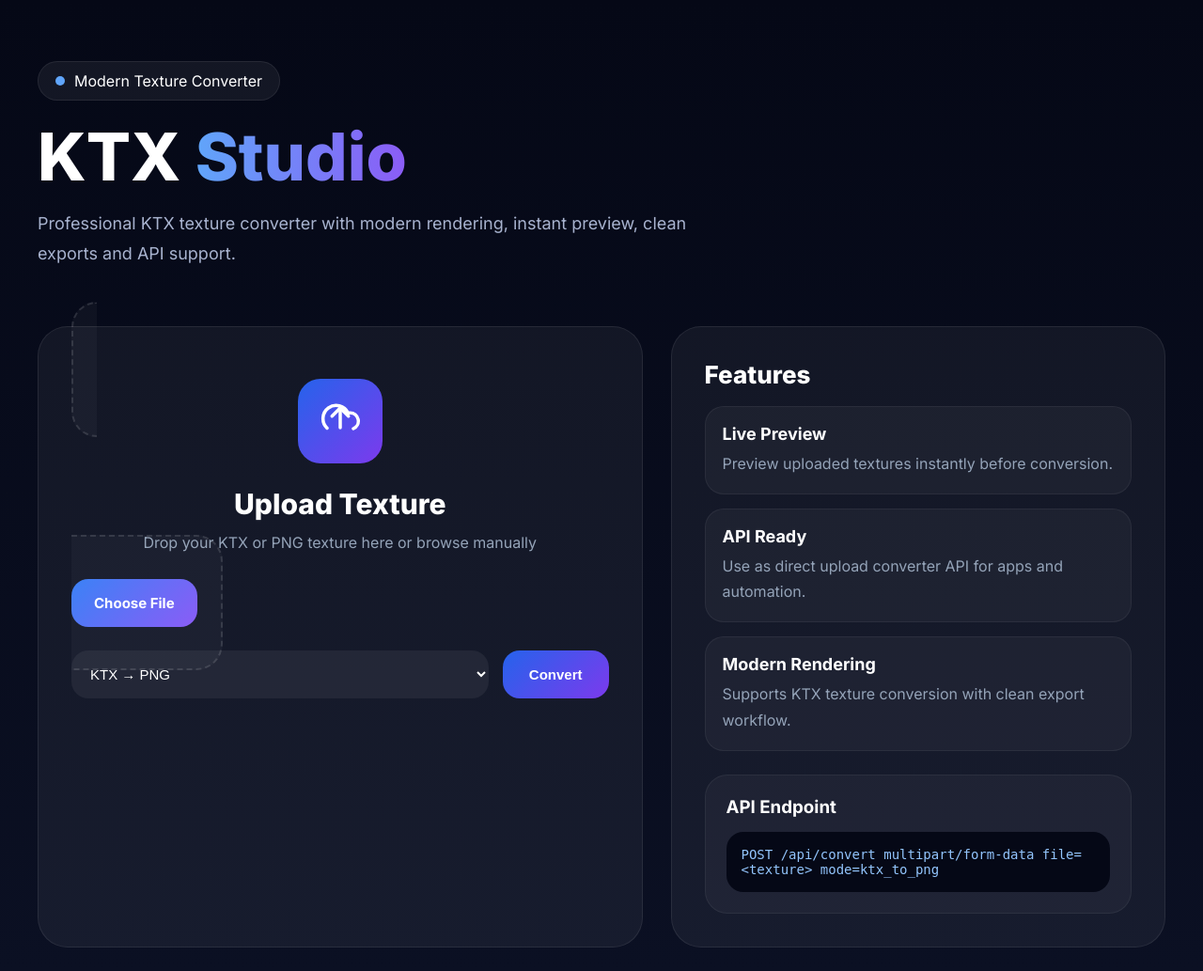
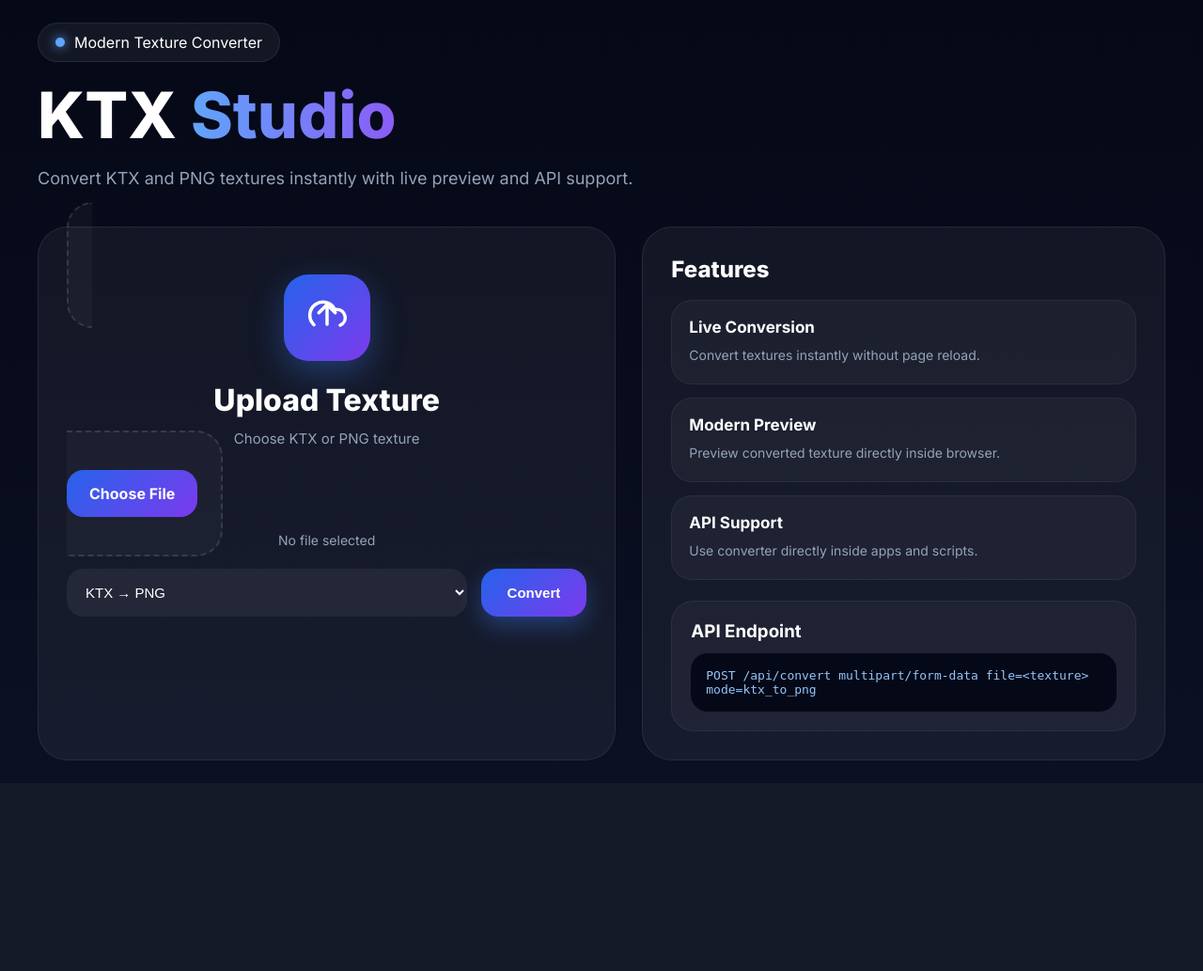
Before and after one commit to MACBRUH-OFC/KtxTest, a Flask app: page / in a window 1280 px wide. Shown: the whole page at 94% size. After the commit the page ends 809 px from the top, so only its background shows below. Run offline with Flask 3, Linux system fonts and the light colour scheme.

Commit message:
Update index.html

```diff
--- a/templates/index.html
+++ b/templates/index.html
@@ -36,16 +36,16 @@ linear-gradient(
 #0b1023
 );
 
+min-height:100vh;
+
 color:white;
 
-min-height:100vh;
+padding:24px;
 
-padding:25px;
+overflow-x:hidden;
 }
 
 .container{
-
-width:100%;
 
 max-width:1200px;
 
@@ -54,7 +54,7 @@ margin:auto;
 
 .hero{
 
-padding:40px 0 60px;
+margin-bottom:35px;
 }
 
 .badge{
@@ -75,7 +75,7 @@ rgba(255,255,255,0.06);
 border:
 1px solid rgba(255,255,255,0.08);
 
-margin-bottom:25px;
+margin-bottom:22px;
 }
 
 .dot{
@@ -83,20 +83,23 @@ margin-bottom:25px;
 width:10px;
 height:10px;
 
+border-radius:50%;
+
 background:#60a5fa;
 
-border-radius:50%;
+box-shadow:
+0 0 12px #60a5fa;
 }
 
 h1{
 
-font-size:70px;
+font-size:68px;
 
 line-height:1;
 
 font-weight:800;
 
-margin-bottom:20px;
+margin-bottom:18px;
 }
 
 .gradient{
@@ -119,19 +122,19 @@ font-size:18px;
 
 line-height:1.8;
 
-color:#a8b3cf;
+max-width:700px;
 
-max-width:700px;
+color:#94a3b8;
 }
 
-.grid{
+.layout{
 
 display:grid;
 
 grid-template-columns:
-1.1fr 0.9fr;
+1.05fr 0.95fr;
 
-gap:30px;
+gap:28px;
 }
 
 .card{
@@ -144,29 +147,29 @@ border:
 
 border-radius:32px;
 
-padding:35px;
+padding:30px;
 }
 
-.upload-area{
+.upload{
 
 border:
 2px dashed rgba(255,255,255,0.12);
 
+background:
+rgba(255,255,255,0.03);
+
 border-radius:28px;
 
-padding:60px 25px;
+padding:55px 25px;
 
 text-align:center;
 
-transition:0.25s ease;
-
 cursor:pointer;
 
-background:
-rgba(255,255,255,0.03);
+transition:0.25s ease;
 }
 
-.upload-area:hover{
+.upload:hover{
 
 border-color:#60a5fa;
 
@@ -176,14 +179,14 @@ rgba(96,165,250,0.05);
 
 .icon{
 
-width:90px;
-height:90px;
+width:92px;
+height:92px;
 
 margin:auto;
 
-margin-bottom:25px;
+margin-bottom:22px;
 
-border-radius:24px;
+border-radius:26px;
 
 display:flex;
 
@@ -197,27 +200,30 @@ linear-gradient(
 #2563eb,
 #7c3aed
 );
+
+box-shadow:
+0 12px 35px rgba(59,130,246,0.35);
 }
 
 .title{
 
-font-size:30px;
+font-size:32px;
 
 font-weight:800;
 
-margin-bottom:10px;
+margin-bottom:12px;
 }
 
 .sub{
 
+font-size:15px;
+
 color:#94a3b8;
 
-line-height:1.7;
-
-margin-bottom:25px;
+margin-bottom:24px;
 }
 
-.btn{
+.pick{
 
 display:inline-flex;
 
@@ -225,26 +231,18 @@ align-items:center;
 
 justify-content:center;
 
-padding:16px 24px;
+padding:15px 24px;
 
 border-radius:18px;
 
 background:
 linear-gradient(
 135deg,
-#3b82f6,
-#8b5cf6
+#2563eb,
+#7c3aed
 );
 
 font-weight:700;
-
-font-size:15px;
-
-color:white;
-
-cursor:pointer;
-
-border:none;
 }
 
 input[type=file]{
@@ -257,7 +255,7 @@ display:flex;
 
 gap:15px;
 
-margin-top:25px;
+margin-top:22px;
 }
 
 select{
@@ -266,11 +264,11 @@ flex:1;
 
 padding:16px;
 
-border-radius:18px;
-
 border:none;
 
 outline:none;
+
+border-radius:18px;
 
 background:
 rgba(255,255,255,0.06);
@@ -302,28 +300,14 @@ linear-gradient(
 );
 
 color:white;
-}
 
-.preview{
-
-margin-top:25px;
-
-display:none;
-}
-
-.preview img{
-
-width:100%;
-
-border-radius:24px;
-
-border:
-1px solid rgba(255,255,255,0.08);
+box-shadow:
+0 10px 25px rgba(59,130,246,0.35);
 }
 
 .side-title{
 
-font-size:26px;
+font-size:24px;
 
 font-weight:800;
 
@@ -334,7 +318,7 @@ margin-bottom:18px;
 
 padding:18px;
 
-border-radius:20px;
+border-radius:22px;
 
 background:
 rgba(255,255,255,0.04);
@@ -342,12 +326,12 @@ rgba(255,255,255,0.04);
 border:
 1px solid rgba(255,255,255,0.06);
 
-margin-bottom:15px;
+margin-bottom:14px;
 }
 
 .feature h3{
 
-font-size:18px;
+font-size:17px;
 
 margin-bottom:8px;
 }
@@ -357,13 +341,15 @@ margin-bottom:8px;
 color:#94a3b8;
 
 line-height:1.7;
+
+font-size:14px;
 }
 
 .api{
 
-margin-top:25px;
+margin-top:22px;
 
-padding:22px;
+padding:20px;
 
 border-radius:24px;
 
@@ -376,39 +362,103 @@ border:
 
 .code{
 
-margin-top:15px;
+margin-top:12px;
+
+background:#050816;
 
 padding:16px;
 
 border-radius:18px;
 
-background:#050816;
+overflow:auto;
+
+font-size:13px;
 
 font-family:monospace;
-
-font-size:14px;
-
-overflow:auto;
 
 color:#93c5fd;
 }
 
-@media(max-width:950px){
+.result{
+
+margin-top:25px;
+
+display:none;
+}
+
+.result img{
+
+width:100%;
+
+border-radius:24px;
+
+border:
+1px solid rgba(255,255,255,0.08);
+
+margin-bottom:18px;
+}
+
+.download{
+
+display:flex;
+
+justify-content:center;
+}
+
+.download a{
+
+padding:15px 22px;
+
+border-radius:18px;
+
+text-decoration:none;
+
+font-weight:700;
+
+background:
+linear-gradient(
+135deg,
+#2563eb,
+#7c3aed
+);
+
+color:white;
+}
+
+.filename{
+
+margin-top:16px;
+
+color:#94a3b8;
+
+font-size:14px;
+
+text-align:center;
+}
+
+.loader{
+
+display:none;
+
+margin-top:20px;
+
+text-align:center;
+
+color:#94a3b8;
+}
+
+@media(max-width:960px){
+
+.layout{
+grid-template-columns:1fr;
+}
 
 h1{
 font-size:48px;
 }
 
-.grid{
-grid-template-columns:1fr;
-}
-
 .card{
-padding:25px;
-}
-
-.upload-area{
-padding:45px 20px;
+padding:24px;
 }
 
 .controls{
@@ -447,25 +497,23 @@ Studio
 
 <p class="desc">
 
-Professional KTX texture converter
-with modern rendering, instant preview,
-clean exports and API support.
+Convert KTX and PNG textures instantly
+with live preview and API support.
 
 </p>
 
 </div>
 
-<div class="grid">
+<div class="layout">
 
 <div class="card">
 
 <form
-method="POST"
-enctype="multipart/form-data"
+id="uploadForm"
 >
 
 <label
-class="upload-area"
+class="upload"
 for="fileInput"
 >
 
@@ -495,11 +543,10 @@ Upload Texture
 </div>
 
 <div class="sub">
-Drop your KTX or PNG texture here
-or browse manually
+Choose KTX or PNG texture
 </div>
 
-<div class="btn">
+<div class="pick">
 Choose File
 </div>
 
@@ -512,9 +559,13 @@ name="file"
 required
 >
 
+<div class="filename" id="filename">
+No file selected
+</div>
+
 <div class="controls">
 
-<select name="mode">
+<select id="mode">
 
 <option value="ktx_to_png">
 KTX → PNG
@@ -534,15 +585,30 @@ Convert
 
 </form>
 
-<div
-class="preview"
-id="preview"
+<div class="loader" id="loader">
+Converting texture...
+</div>
+
+<div class="result" id="result">
+
+<img
+id="resultImg"
+src=""
 >
 
-<img
-id="previewImg"
-src=""
+<div class="download">
+
+<a
+id="downloadBtn"
+href="#"
+download
 >
+
+Download Result
+
+</a>
+
+</div>
 
 </div>
 
@@ -557,12 +623,12 @@ Features
 <div class="feature">
 
 <h3>
-Live Preview
+Live Conversion
 </h3>
 
 <p>
-Preview uploaded textures instantly
-before conversion.
+Convert textures instantly
+without page reload.
 </p>
 
 </div>
@@ -570,12 +636,12 @@ before conversion.
 <div class="feature">
 
 <h3>
-API Ready
+Modern Preview
 </h3>
 
 <p>
-Use as direct upload converter API
-for apps and automation.
+Preview converted texture
+directly inside browser.
 </p>
 
 </div>
@@ -583,12 +649,12 @@ for apps and automation.
 <div class="feature">
 
 <h3>
-Modern Rendering
+API Support
 </h3>
 
 <p>
-Supports KTX texture conversion
-with clean export workflow.
+Use converter directly
+inside apps and scripts.
 </p>
 
 </div>
@@ -620,51 +686,115 @@ mode=ktx_to_png
 
 <script>
 
+const form =
+document.getElementById(
+"uploadForm"
+);
+
 const fileInput =
 document.getElementById(
 "fileInput"
 );
 
-const preview =
+const filename =
 document.getElementById(
-"preview"
+"filename"
 );
 
-const previewImg =
+const loader =
 document.getElementById(
-"previewImg"
+"loader"
+);
+
+const result =
+document.getElementById(
+"result"
+);
+
+const resultImg =
+document.getElementById(
+"resultImg"
+);
+
+const downloadBtn =
+document.getElementById(
+"downloadBtn"
 );
 
 fileInput.addEventListener(
 "change",
 function(){
 
+if(this.files[0]){
+
+filename.innerText =
+this.files[0].name;
+}
+}
+);
+
+form.addEventListener(
+"submit",
+async function(e){
+
+e.preventDefault();
+
 const file =
-this.files[0];
+fileInput.files[0];
 
 if(!file) return;
 
-if(
-file.type.startsWith(
-"image"
-)
-){
-
-const reader =
-new FileReader();
-
-reader.onload =
-function(e){
-
-preview.style.display =
+loader.style.display =
 "block";
 
-previewImg.src =
-e.target.result;
+result.style.display =
+"none";
+
+const formData =
+new FormData();
+
+formData.append(
+"file",
+file
+);
+
+formData.append(
+"mode",
+document.getElementById(
+"mode"
+).value
+);
+
+const response =
+await fetch(
+"/api/convert",
+{
+method:"POST",
+body:formData
 }
+);
 
-reader.readAsDataURL(
-file
+const data =
+await response.json();
+
+loader.style.display =
+"none";
+
+if(data.success){
+
+result.style.display =
+"block";
+
+resultImg.src =
+data.preview;
+
+downloadBtn.href =
+data.download;
+}
+else{
+
+alert(
+data.error
 );
 }
 }
```
